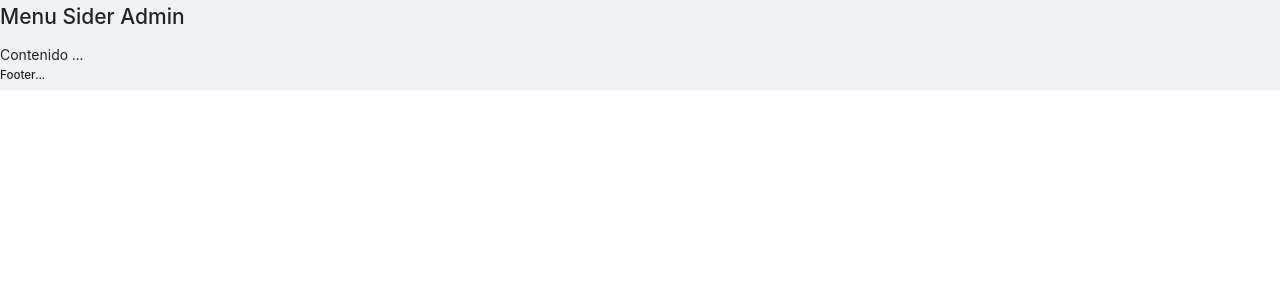
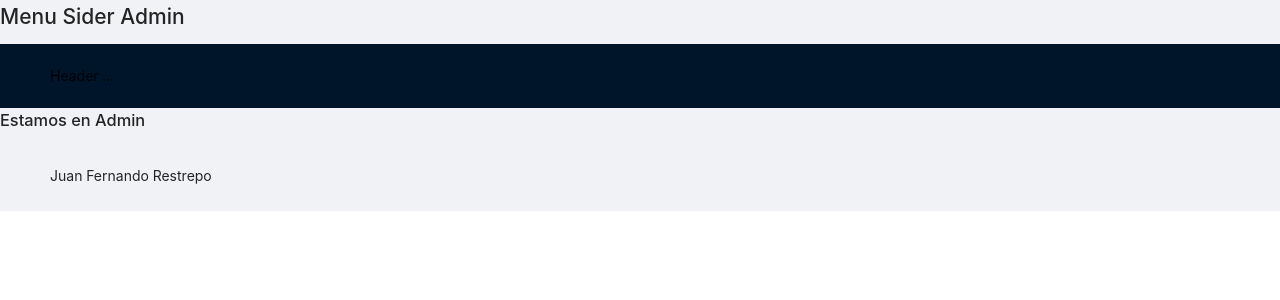
Before and after one commit to restrepo86/web-mern-project, a React (Create React App) app in the folder client/: page /admin in a window 1280 px wide. Shown: the top 300 px of the page. Built offline with nearby package versions, Linux system fonts and the light colour scheme.

Commit message:
Se finaliza configuración para creación y modificación de rutas en el archivo config.js, agregando enrutamiento de las rutas hijas del archivo

```diff
--- a/client/src/config/routes.js
+++ b/client/src/config/routes.js
@@ -15,7 +15,7 @@ const routes = [
                 exact: true
             },
             {
-                path: '/admin/login',
+                path: '/admin/loginn',
                 component: AdminSignIn,
                 exact: true
             }
--- a/client/src/layouts/LayoutAdmin.js
+++ b/client/src/layouts/LayoutAdmin.js
@@ -1,14 +1,37 @@
 import React from 'react';
+import { Route } from 'react-router-dom';
 import { Layout } from 'antd';
 
-export default function LayoutAdmin() {
+import './LayoutAdmin.scss';
+
+export default function LayoutAdmin(props) {
+
+    //console.log(props);
+    const { routes } = props;
+    const { Header, Content, Footer } = Layout;
+
     return (
         <Layout>
             <h2>Menu Sider Admin</h2>
-            <div>
-                Contenido ...
-            </div>
-            <h5>Footer...</h5>
+            <Layout>
+                <Header>Header ...</Header>
+                <Content>
+                    <LoadRouters routes={routes} />
+                </Content>
+                <Footer>Juan Fernando Restrepo</Footer>
+            </Layout>
         </Layout>
     );
 }
+
+function LoadRouters({ routes }) {
+
+    return routes.map((route, index) => (
+        <Route
+            key={index}
+            path={route.path}
+            exact={route.exact}
+            component={route.component}
+        />
+    ))
+}
```
Also changed, not shown: client/src/layouts/LayoutAdmin.scss (added).
